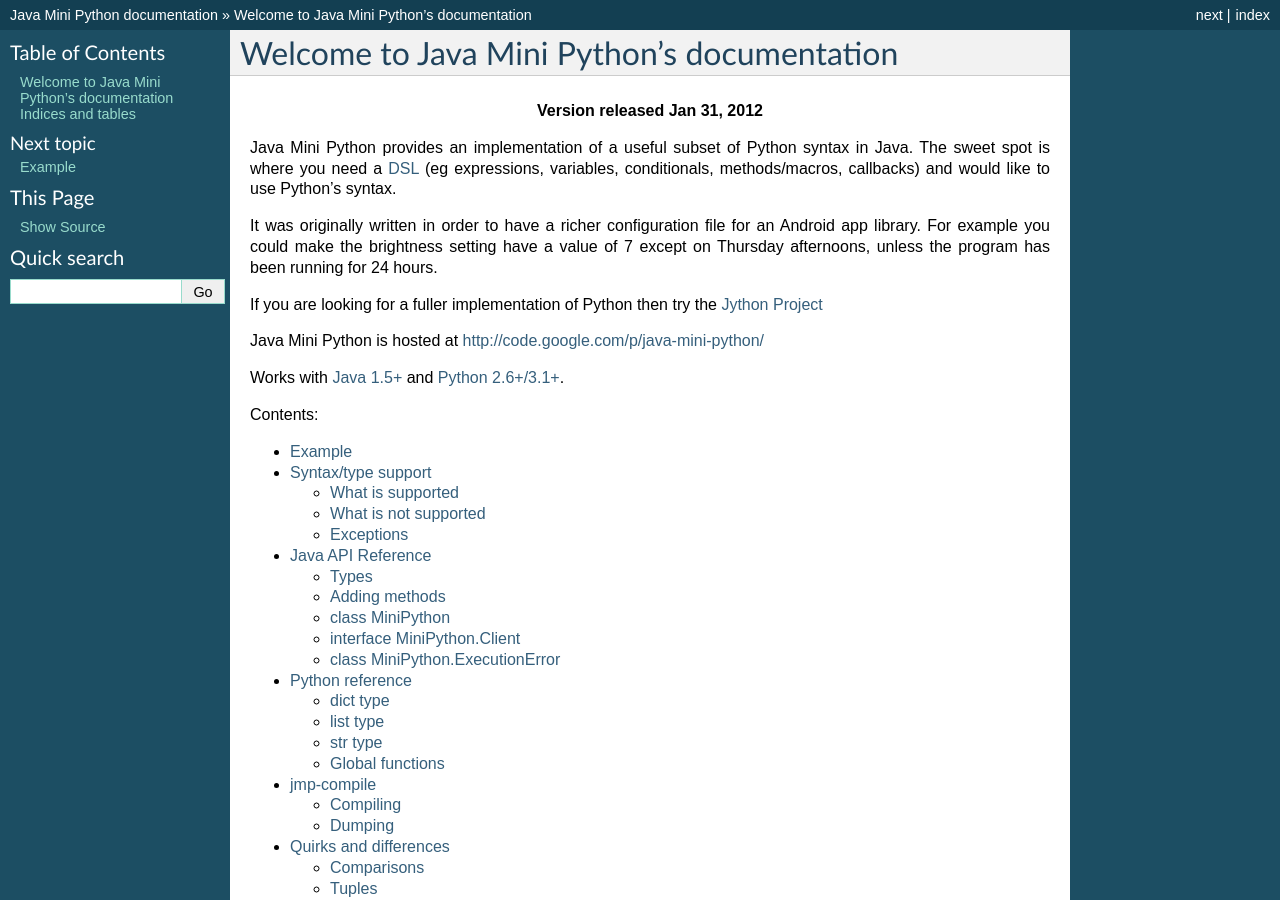
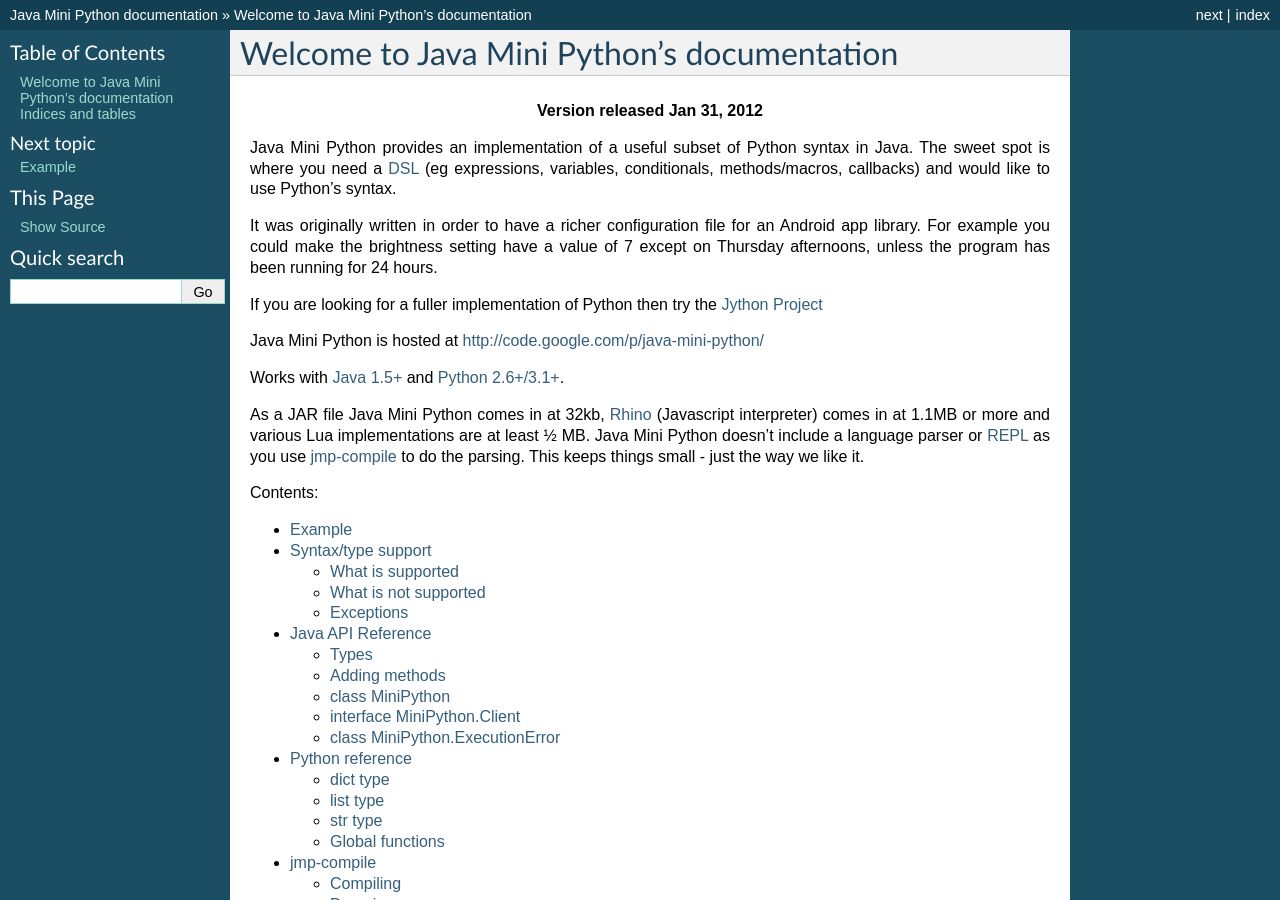
Before and after one commit to rogerbinns/jia-mini-python, a Sphinx documentation site: the page built from doc/index.rst, in a window 1280 px wide and 900 px high. Built offline with Sphinx 7.4.7, drawn with Linux system fonts in a browser that asks for light colours; the version number could not be read and is left out.

Commit message:
Updated doc tweaks plus size information

```diff
--- a/doc/index.rst
+++ b/doc/index.rst
@@ -24,6 +24,14 @@
 and `Python 2.6+/3.1+
 <http://en.wikipedia.org/wiki/History_of_Python#Version_release_dates>`__.
 
+As a JAR file Java Mini Python comes in at 32kb, `Rhino
+<http://www.mozilla.org/rhino/>`__ (Javascript interpreter) comes in
+at 1.1MB or more and various Lua implementations are at least ½ MB.
+Java Mini Python doesn't include a language parser or `REPL
+<http://en.wikipedia.org/wiki/Read%E2%80%93eval%E2%80%93print_loop>`__
+as you use :doc:`jmp-compile` to do the parsing.  This keeps things
+small - just the way we like it.
+
 Contents:
 
 .. toctree::
--- a/doc/internals.rst
+++ b/doc/internals.rst
@@ -157,7 +157,7 @@
     could be numbers, strings, lists etc)
 .. describe:: STORE_NAME
 
-    Takes the top item off the stack and saves it in a variabe with
+    Takes the top item off the stack and saves it in a variable with
     the specified name
 .. describe:: LOAD_NAME
 
@@ -177,8 +177,8 @@
 .. describe:: PRINT
 
     Print statement builtin which needs to know if a newline should be
-    emitted (the True or False pushed beforehand) as well as how items
-    it should print.
+    emitted (the True or False pushed beforehand) as well as how many
+    items it should print.
 
 .. describe:: FUNCTION_PROLOG
 
--- a/doc/java.rst
+++ b/doc/java.rst
@@ -107,8 +107,8 @@
    (`javadoc <_static/javadoc/com/rogerbinns/MiniPython.html>`__)
    Encapsulates running a Python syntax file.
 
-   The source should have been transformed using jmp-compile. The class cannot be used
-   concurrently. There is no shared state between instances.
+   The source should have been transformed using jmp-compile. The class cannot
+   be used concurrently. There is no shared state between instances.
 
    .. method:: void addModule(String name, Object object)
 
--- a/doc/jmp-compile.rst
+++ b/doc/jmp-compile.rst
@@ -36,7 +36,8 @@
     and the corresponding source line number is included in the
     output.  This allows line numbers to be given in exceptions.
     However it consumes 4 bytes per line of executable code so you can
-    save space by specifying this flag.
+    save space by specifying this flag.  You can always work out the
+    line number from a program counter using annotated output.
 
 .. option:: --annotate
 
```
